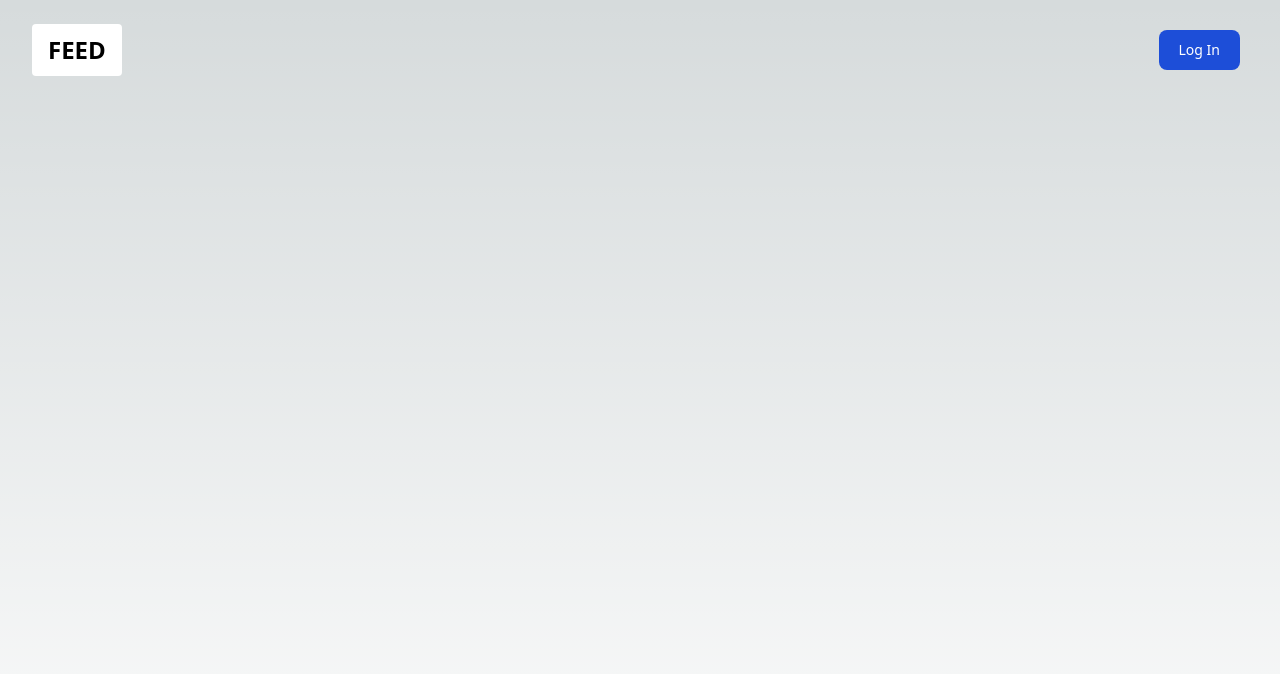
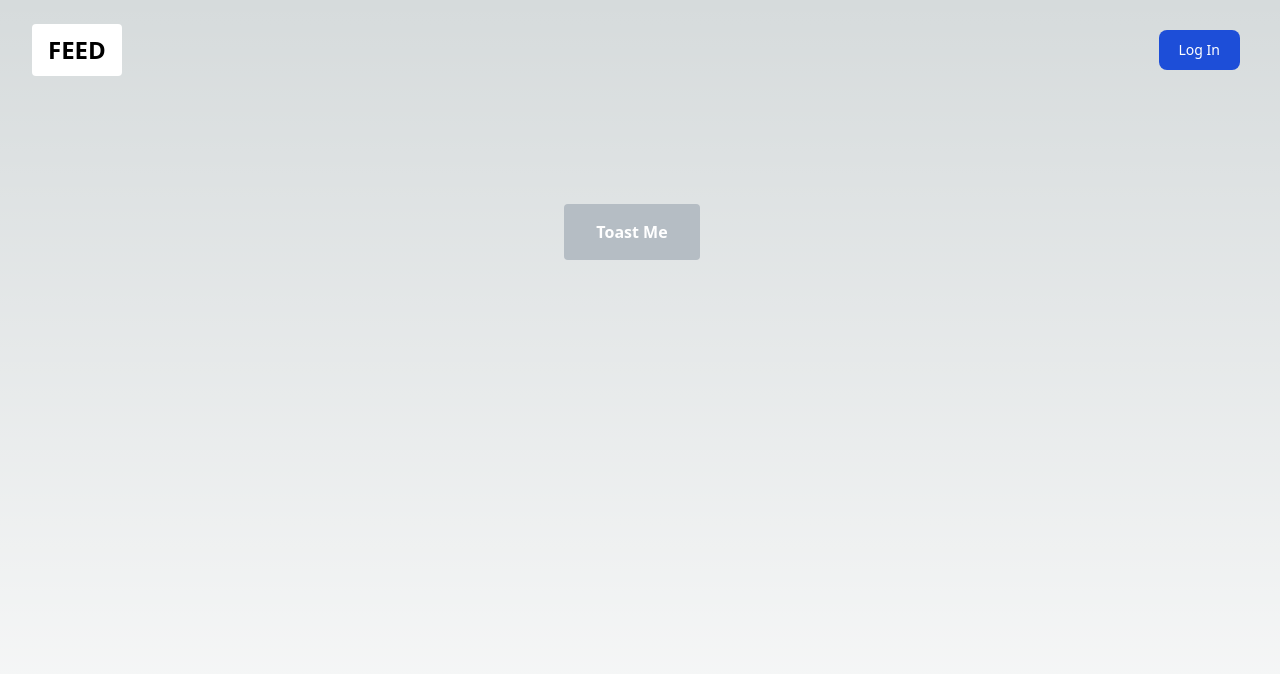
Before and after one commit to dannywo/nextfire-app, a Next.js app: page / in a window 1280 px wide. Shown: the top 674 px of the page. Built offline with nearby package versions, Linux system fonts and the light colour scheme.

Commit message:
Fix testing toaster button

```diff
--- a/app/page.js
+++ b/app/page.js
@@ -1,3 +1,4 @@
+'use client'
 import Loader from "@/components/Loader";
 import Image from "next/image";
 import toast from "react-hot-toast";
@@ -6,8 +7,8 @@ export default function Home() {
   return (
     <main className="flex min-h-screen flex-col items-center justify-between p-24">
       {/* <Loader show></Loader> */}
-      {/* <button onClick={() => toast.success("Hello Toast!")}>Toast Me</button> */}
       <div>
+        <button onClick={() => toast.success("Hello Toast!")}>Toast Me</button>
       </div>
       {/* <div className="z-10 max-w-5xl w-full items-center justify-between font-mono text-sm lg:flex">
         <p className="fixed left-0 top-0 flex w-full justify-center border-b border-gray-300 bg-gradient-to-b from-zinc-200 pb-6 pt-8 backdrop-blur-2xl dark:border-neutral-800 dark:bg-zinc-800/30 dark:from-inherit lg:static lg:w-auto  lg:rounded-xl lg:border lg:bg-gray-200 lg:p-4 lg:dark:bg-zinc-800/30">
```
